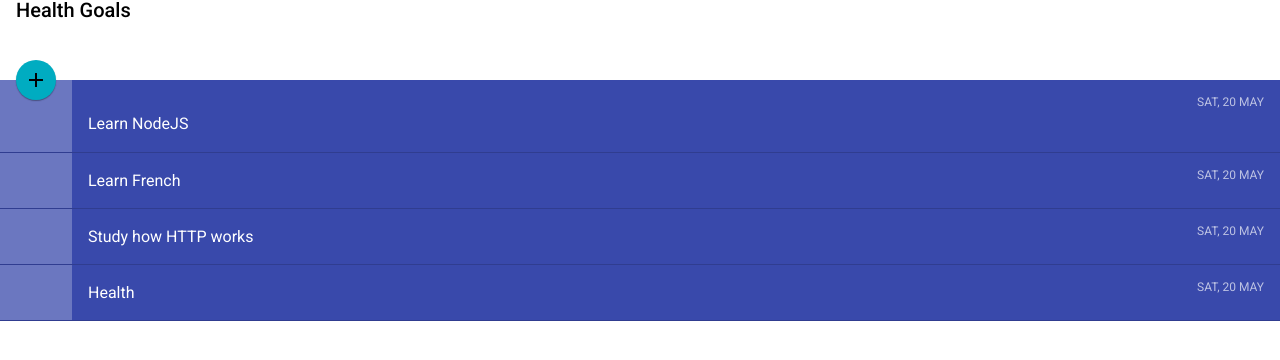
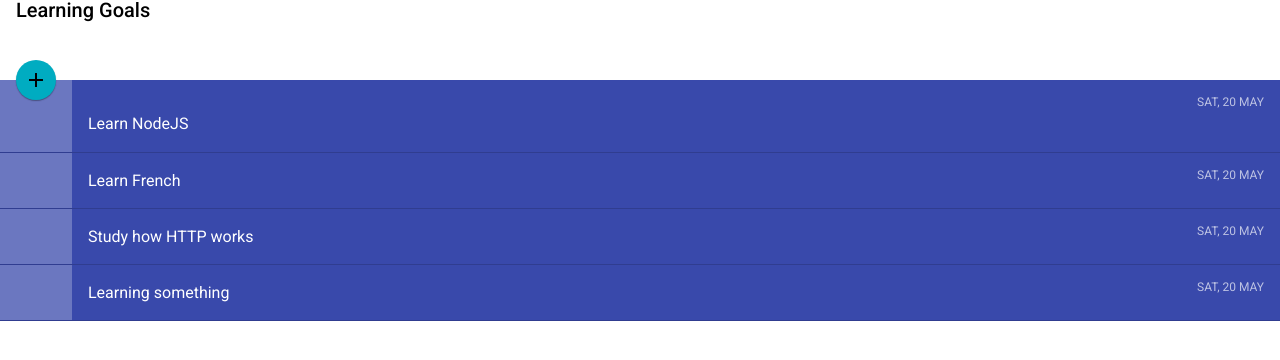
Before and after one commit to FAC10/goalTracker, a plain HTML site: page public/learn.html in a window 1280 px wide. Drawn offline with Linux system fonts and the light colour scheme.

Commit message:
Learn goal list - rename health to learn - ref prototype

```diff
--- a/public/learn.html
+++ b/public/learn.html
@@ -14,7 +14,7 @@
   <body>
     <header class="goal-header">
       <div class="container">
-        <h1>Health Goals</h1>
+        <h1>Learning Goals</h1>
       </div>
     </header>
     <ul class="goal-list learn">
@@ -46,7 +46,7 @@
         <div class="container">
           <div class="goal-category-icon">
           </div>
-          <h2>Health</h2>
+          <h2>Learning something</h2>
           <time>Sat, 20 May</time>
         </div>
       </li>
```
